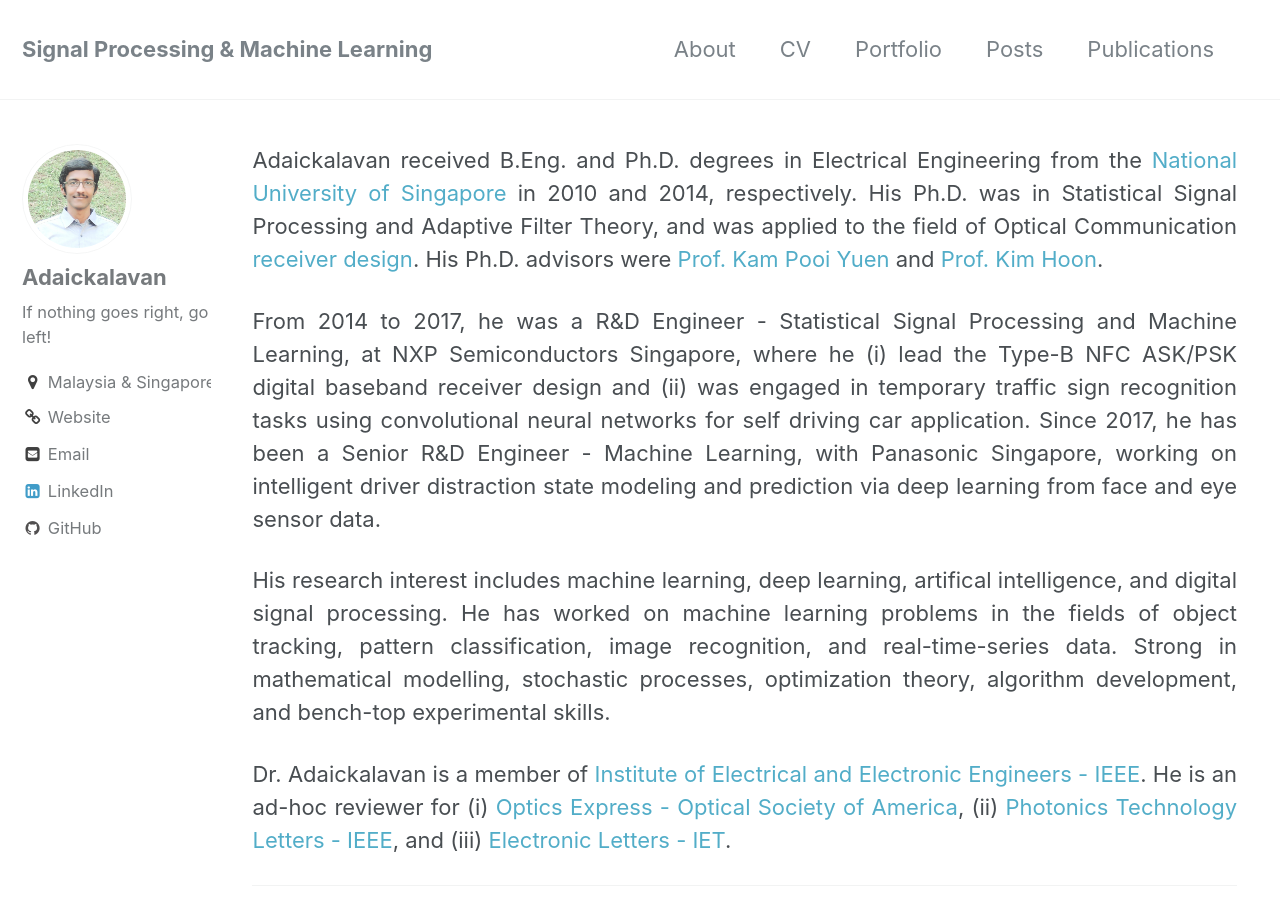
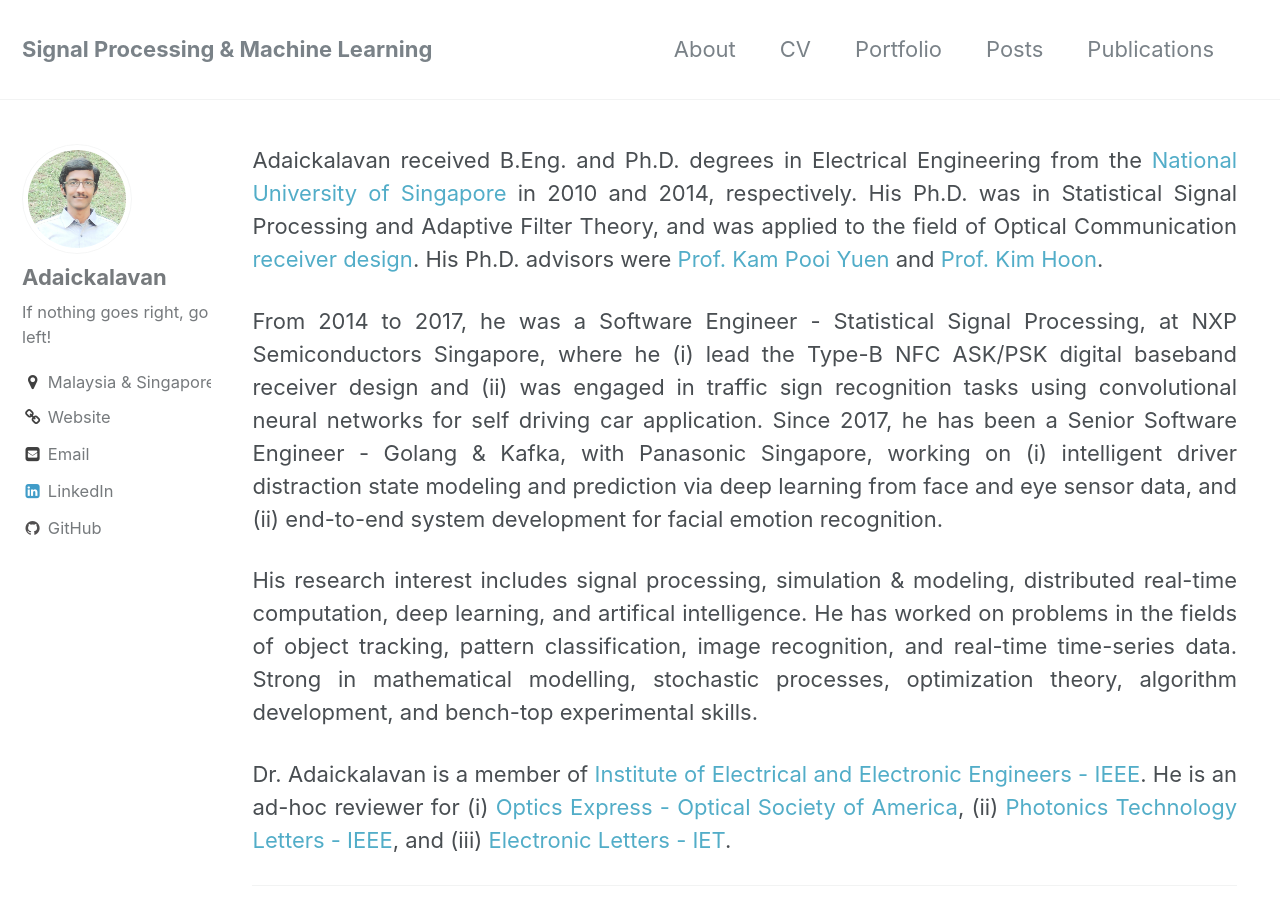
Before and after one commit to samraHanif0340/samraHanif0340.github.io, a Jekyll site: the page built from _pages/about.md, in a window 1280 px wide and 900 px high. Built offline with Jekyll 4.4.1, drawn with Linux system fonts in a browser that asks for light colours.

Commit message:
Update about.md

```diff
--- a/_pages/about.md
+++ b/_pages/about.md
@@ -6,9 +6,9 @@ last_modified_at: 2017-06-03
 
 Adaickalavan received B.Eng. and Ph.D. degrees in Electrical Engineering from the [National University of Singapore](http://www.nus.edu.sg/) in 2010 and 2014, respectively. His Ph.D. was in Statistical Signal Processing and Adaptive Filter Theory, and was applied to the field of Optical Communication <a href="/portfolio/cwdaml_and_adaptivecwda/">receiver design</a>. His Ph.D. advisors were [Prof. Kam Pooi Yuen](https://www.ece.nus.edu.sg/stfpage/elekampy/) and [Prof. Kim Hoon](https://sites.google.com/site/hoonkimlabs/people).
 
-From 2014 to 2017, he was a R&D Engineer - Statistical Signal Processing and Machine Learning, at NXP Semiconductors Singapore, where he (i) lead the Type-B NFC ASK/PSK digital baseband receiver design and (ii) was engaged in temporary traffic sign recognition tasks using convolutional neural networks for self driving car application. Since 2017, he has been a Senior R&D Engineer - Machine Learning, with Panasonic Singapore, working on intelligent driver distraction state modeling and prediction via deep learning from face and eye sensor data.
+From 2014 to 2017, he was a Software Engineer - Statistical Signal Processing, at NXP Semiconductors Singapore, where he (i) lead the Type-B NFC ASK/PSK digital baseband receiver design and (ii) was engaged in traffic sign recognition tasks using convolutional neural networks for self driving car application. Since 2017, he has been a Senior Software Engineer - Golang & Kafka, with Panasonic Singapore, working on (i) intelligent driver distraction state modeling and prediction via deep learning from face and eye sensor data, and (ii) end-to-end system development for facial emotion recognition.
 
-His research interest includes machine learning, deep learning, artifical intelligence, and digital signal processing. He has worked on machine learning problems in the fields of object tracking, pattern classification, image recognition, and real-time-series data. Strong in mathematical modelling, stochastic processes, optimization theory, algorithm development, and bench-top experimental skills.
+His research interest includes signal processing, simulation & modeling, distributed real-time computation, deep learning, and artifical intelligence. He has worked on problems in the fields of object tracking, pattern classification, image recognition, and real-time time-series data. Strong in mathematical modelling, stochastic processes, optimization theory, algorithm development, and bench-top experimental skills.
 
 Dr. Adaickalavan is a member of [Institute of Electrical and Electronic Engineers - IEEE](https://www.ieee.org/index.html). He is an ad-hoc reviewer for (i) [Optics Express - Optical Society of America](http://www.osa.org/en-us/home/), (ii) [Photonics Technology Letters - IEEE](http://ieeexplore.ieee.org/xpl/RecentIssue.jsp?punumber=68), and (iii) [Electronic Letters - IET](http://digital-library.theiet.org/content/journals/el).
 
```
